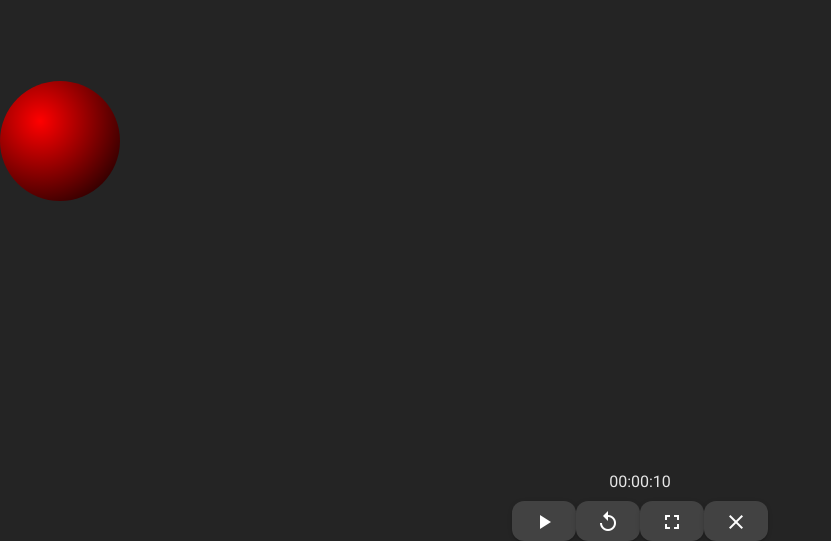
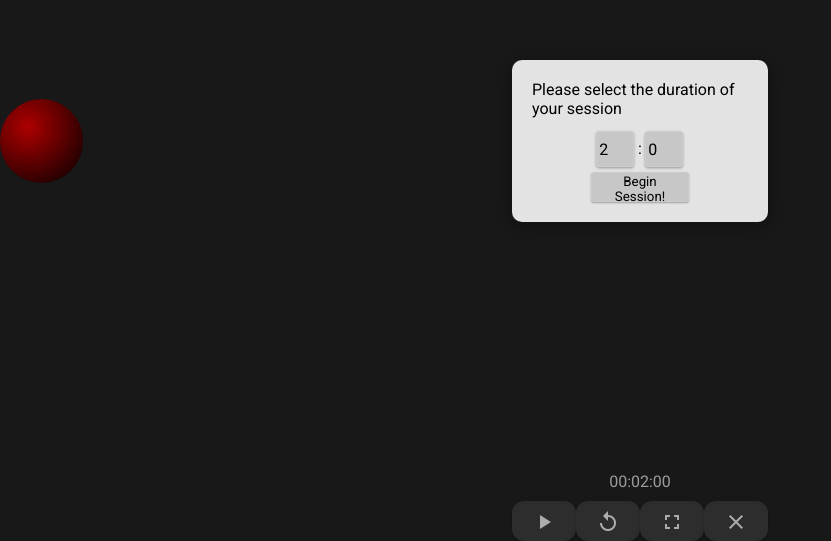
Before and after one commit to AndreeaTr/EMDR, an Angular app: page /therapy in a window 1280 px wide. Shown: the part 259-800 px from the top of the page, without its empty margins (0-831 px from the left). Built offline with nearby package versions, Linux system fonts and the light colour scheme.

Commit message:
Update Therapy Page

```diff
--- a/src/app/TherapyPage/TherapyPage.component.css
+++ b/src/app/TherapyPage/TherapyPage.component.css
@@ -10,21 +10,21 @@
 
 
 .ball {
-    height: 120px;
-    width: 120px;
+    height: 6.5vw;
+    width: 6.5vw;
     border-radius: 50%;
     position: absolute;
     animation-name: side-to-side;
-    animation-duration: 4s;
+    animation-duration: 3s;
     animation-iteration-count: infinite;
     animation-timing-function: linear;
     animation-direction: alternate;
-    background: radial-gradient(circle at 40px 40px, red, #000);
+    background: radial-gradient(circle at 2.16vw 2.16vw, red, #000);
 }
 
 @keyframes side-to-side {
     from {left: 0px;}
-    to {left: calc(100vw - 120px);}
+    to {left: calc(100vw - 6.5vw);}
 }
 
 
@@ -37,7 +37,6 @@
     box-shadow: 0 2px 20px rgba(0, 0, 0, 0.4);
     position: relative;
     z-index: 11;
-
 }
 
 .dialogue-backdrop {
@@ -79,6 +78,22 @@
 
 }
 
+.start {
+    display: flex;
+    align-items: center;
+    justify-content: center;
+    margin-top: 1vh;
+}
+
+.scale {
+    transform: scale(1.2);
+    width: 15%;
+    height: 30px;
+    background-color: #c7c7c7;
+    border-radius:3px;
+    box-shadow:0 1px 2px rgba(0,0,0,.3);
+    border: 1px solid #ccc;
+}
 
 .buttons-container {
     position: fixed;
--- a/src/app/TherapyPage/TherapyPage.component.html
+++ b/src/app/TherapyPage/TherapyPage.component.html
@@ -38,6 +38,18 @@
 
 </div>
 
+<!-- Start modal -->
+
+<div *ngIf="startDialogue" class="dialogue-backdrop">
+  <div class = "dialogue">
+    <p class ="dialogue-text">Please select the duration of your session</p>
+      <div class="dialogue-button-container">
+        <input type="number" [(ngModel)]="minutes" class="scale" min="2" max="10" step="1"> <p style="margin:0.5vw">: </p>
+        <input type="number" [(ngModel)]="seconds" class="scale" min="0" max="30" step="30"/>
+       </div>
+       <div class="start"><button (click)="beginSession()" class="dialogue-button">Begin Session!</button></div>
+  </div>
+</div>
 
 <!-- Close modal -->
 
--- a/src/app/TherapyPage/TherapyPage.component.ts
+++ b/src/app/TherapyPage/TherapyPage.component.ts
@@ -13,13 +13,16 @@ export class TherapyPageComponent implements OnInit {
   showDialogue = false;
   elem;
   fullscreen = false;
-  minutes = 0;
-  seconds = 10;
+  minutes = 2;
+  seconds = 0;
+  initialMinutes;
+  initialSeconds;
   sessionStarted = false;
   timer;
   sessionEnded = false;
   showFooter = 1;
   hideButtons;
+  startDialogue = true;
 
   constructor(@Inject(DOCUMENT) private document: any) {}
 
@@ -126,8 +129,8 @@ export class TherapyPageComponent implements OnInit {
       clearInterval(this.timer);
     }
 
-    this.minutes = 45;
-    this.seconds = 0;
+    this.minutes = this.initialMinutes;
+    this.seconds = this.initialSeconds;
     this.sessionStarted = false;
     this.ballstate = "paused";
     this.moving = false;
@@ -161,4 +164,13 @@ export class TherapyPageComponent implements OnInit {
         }
   }
 
+  beginSession()
+  {
+    this.initialMinutes = this.minutes;
+    this.initialSeconds = this.seconds;
+
+    this.toggle();
+    this.startDialogue = false;
+  }
+
 }
```
